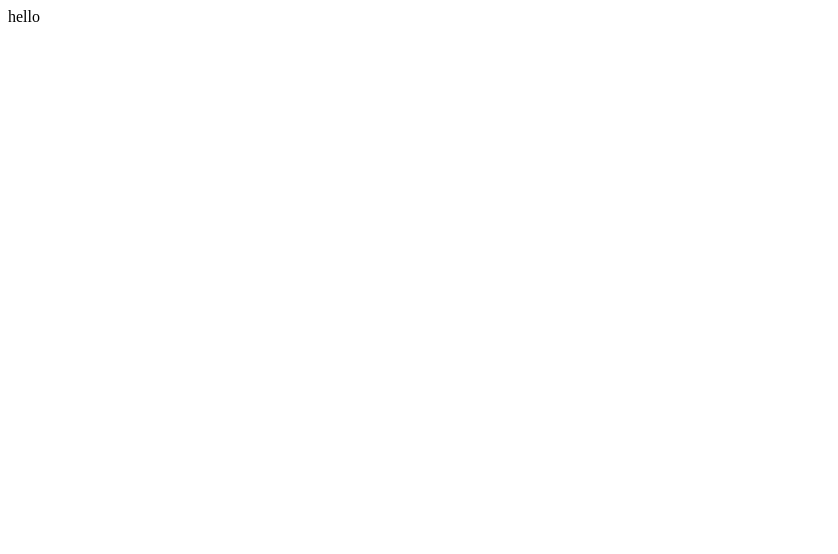
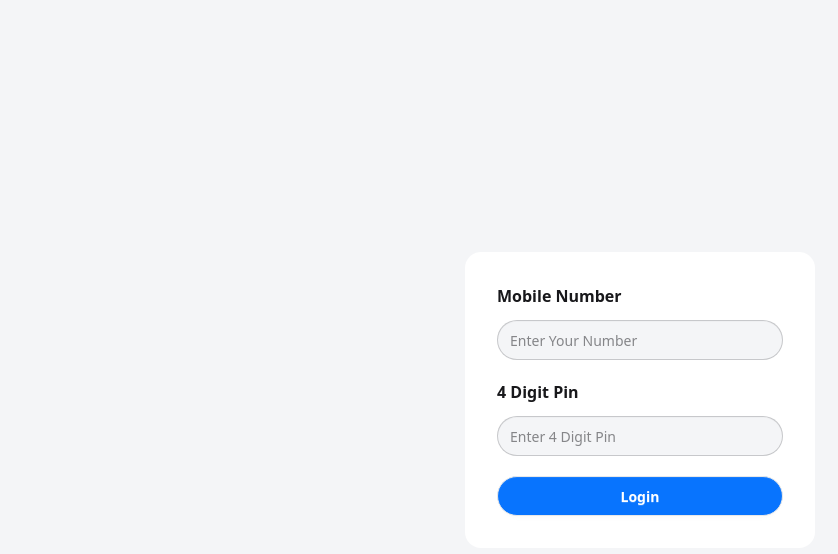
Before and after one commit to almashosain/payoo_project, a plain HTML site: page index.html in a window 1280 px wide. Shown: the whole page, without its empty margins (0-838 px from the left). Drawn offline with nearby package versions, Linux system fonts and the light colour scheme.

Commit message:
added login section

```diff
--- /dev/null
+++ b/assets/payoo.css/tailwind.css
@@ -0,0 +1 @@
+@import "tailwindcss"
--- a/index.html
+++ b/index.html
@@ -3,9 +3,28 @@
 <head>
     <meta charset="UTF-8">
     <meta name="viewport" content="width=device-width, initial-scale=1.0">
-    <title>Payoo Project</title>
+
+   <title>Payoo Project</title>
+    <!-- Daisy UI CDN -->
+     <link href="https://cdn.jsdelivr.net/npm/daisyui@5" rel="stylesheet" type="text/css" />
+   <!-- Tailwind CDN -->
+    <script src="https://cdn.jsdelivr.net/npm/@tailwindcss/browser@4"></script>
 </head>
-<body>
-    hello
+<body class="bg-[#f4f5f7] h-[100vh] flex justify-center items-center">
+  <form class=" w-[350px] bg-white rounded-2xl
+  p-8">
+    <div>
+        <label class="font-semibold" for="">Mobile Number</label>
+        <br>
+        <input type="text" placeholder="Enter Your Number" class="input bg-[#f4f5f7] mt-3 rounded-3xl" />
+    </div>
+    <div class="mt-5">
+        <label class="font-semibold" for="">4 Digit Pin</label>
+        <br>
+        <input type="text" placeholder="Enter 4 Digit Pin" class="input bg-[#f4f5f7] mt-3 rounded-3xl" />
+    </div>
+
+    <button class="btn bg-[#0874fe] mt-5 w-full rounded-3xl text-white">Login</button>
+  </form>
 </body>
 </html>
```
